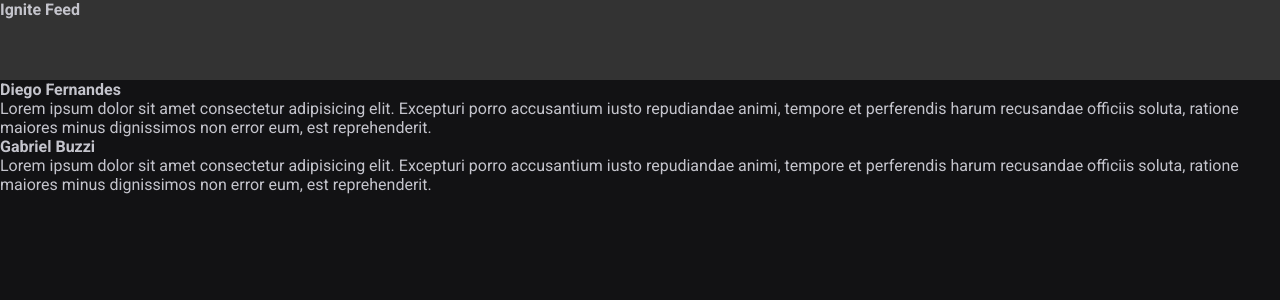
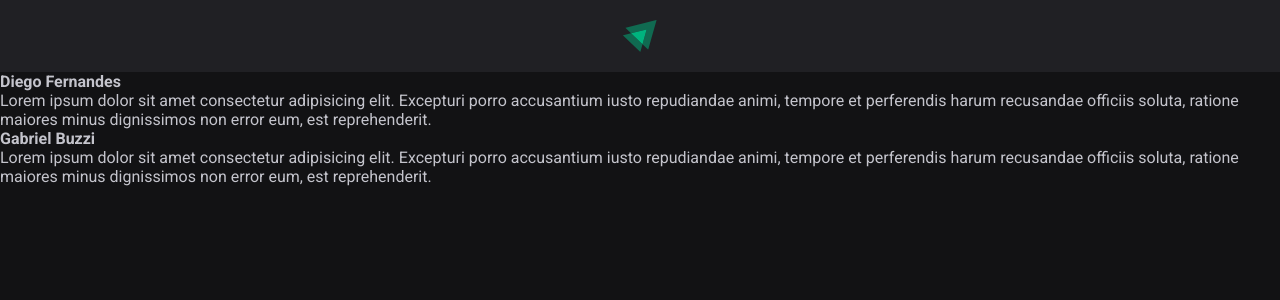
Before and after one commit to joaolalmeida/ReactJS, a React (Vite) app in the folder 01_Fundamentos do ReactJS/01-fundamentos-reactjs/: page / in a window 1280 px wide. Shown: the top 300 px of the page. Built offline with nearby package versions, Linux system fonts and the light colour scheme.

Commit message:
Componente-header

```diff
--- a/01_Fundamentos do ReactJS/01-fundamentos-reactjs/src/components/Header.jsx
+++ b/01_Fundamentos do ReactJS/01-fundamentos-reactjs/src/components/Header.jsx
@@ -1,9 +1,13 @@
 import styles from './Header.module.css' //Precisa dar um nome para o arquivo funcionar
+
+import igniteLogo from '../assets/ignite-logo.svg';
 
 export function Header() {
   return (
-    <header className={styles.header}> {/* className para nao confundir com class do js e chaves para puxar o arquivo css */}
-      <strong>Ignite Feed</strong>
-      </header>
-  );
+    <header className={styles.header}>
+      {" "}
+      {/* className para nao confundir com class do js e chaves para puxar o arquivo css */}
+      <img src={igniteLogo} alt="Logotipo do Ingnite" /> {/*Quando usar {chaves} tirar as "aspas" */}
+    </header>
+  )
 }
--- a/01_Fundamentos do ReactJS/01-fundamentos-reactjs/src/components/Header.module.css
+++ b/01_Fundamentos do ReactJS/01-fundamentos-reactjs/src/components/Header.module.css
@@ -1,6 +1,12 @@
 /*Colocando o module no nome do arquivo para especificar para qual arquivo apenas ele vai responder */
 
 .header {
-  background-color: #333;
-  height: 80px;
+  background-color: var(--gray-800);
+  display: flex;
+  justify-content: center;
+  padding: 1.25rem 0;
 }
+
+.header img {
+  height: 2rem;  /* 32px */
+}
```
Also changed, not shown: 01_Fundamentos do ReactJS/01-fundamentos-reactjs/src/assets/ignite-logo.svg (added), 1 other file (tests, documents, lock files or other folders).
